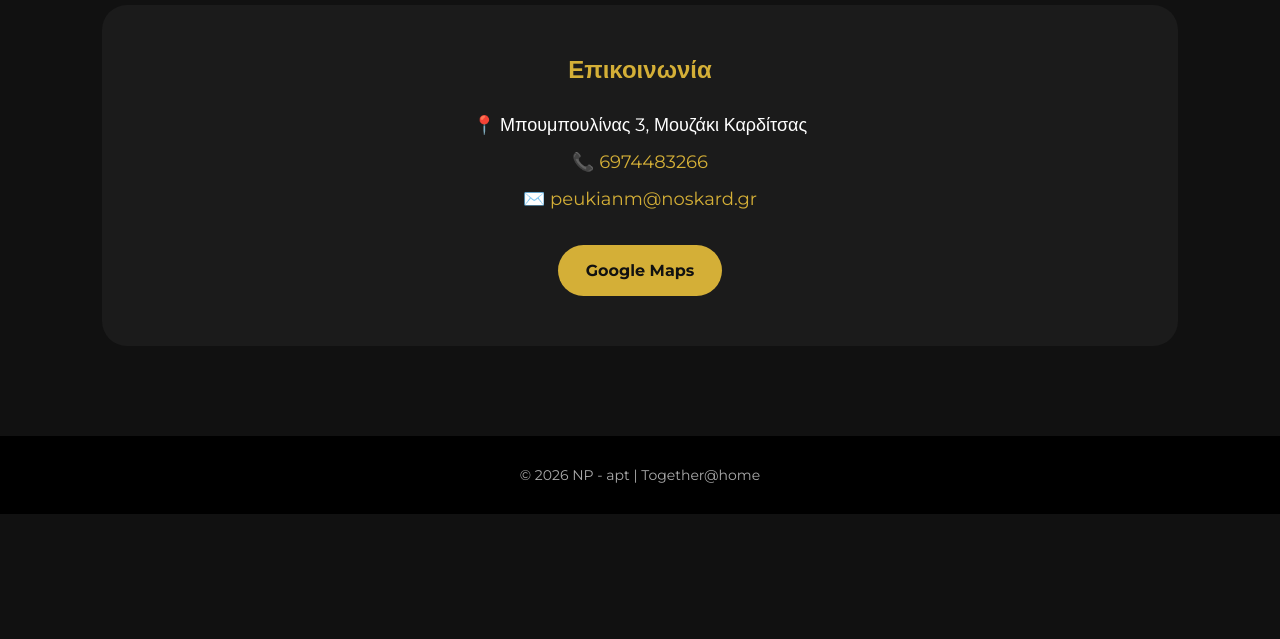
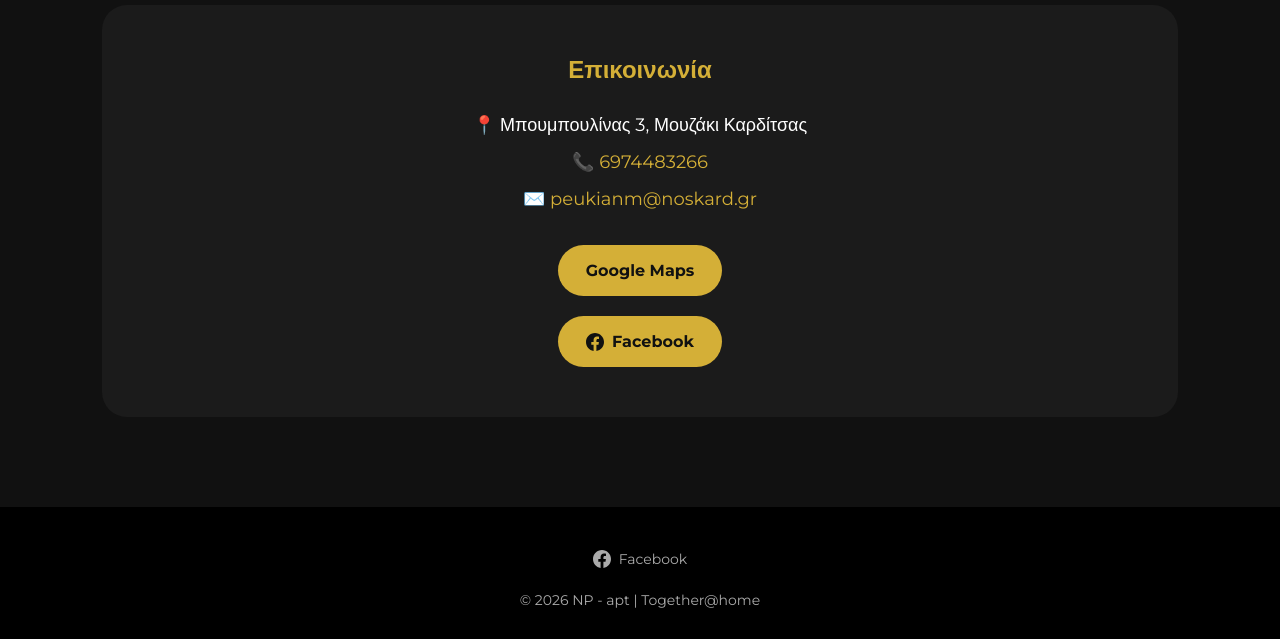
Before and after one commit to peukianm/NP-APT, a plain HTML site: page index.html in a window 1280 px wide. Shown: the part 10795-11434 px from the top of the page. Before the commit the page ends 11309 px from the top, so only its background shows below. Drawn offline with Linux system fonts and the light colour scheme.

Commit message:
Add Facebook page links to contact section and footer

```diff
--- a/index.html
+++ b/index.html
@@ -372,6 +372,14 @@ justify-content:center;
 #availability .avail-day,#availability .avail-weekday,#availability .avail-empty{font-size:.75rem;line-height:1.2}
 #availability .avail-status,#availability .avail-footnote{line-height:1.35}
 @media(max-width:700px){#availability .section-title h2{font-size:1.25rem}#availability .avail-toolbar strong{font-size:1rem}}
+
+
+/* Facebook links shared by both language versions. */
+.facebook-link{display:inline-flex;align-items:center;justify-content:center;gap:8px}
+.facebook-link svg{width:18px;height:18px;flex:none;fill:currentColor}
+.facebook-link:focus-visible{outline:2px solid currentColor;outline-offset:4px}
+.footer-social{display:flex;justify-content:center;margin-bottom:10px}
+.footer-social .facebook-link{min-height:44px;color:inherit;font-size:.875rem;text-decoration:none}
 
 </style>
 
@@ -980,11 +988,13 @@ Open in Google Maps
 
 </div>
 
+<a class="btn facebook-link" href="https://www.facebook.com/profile.php?id=61596487987417" target="_blank" rel="noopener noreferrer"><svg viewBox="0 0 16 16" aria-hidden="true" focusable="false"><path d="M16 8.049C16 3.603 12.418 0 8 0S0 3.603 0 8.049C0 12.067 2.926 15.397 6.75 16v-5.624H4.719V8.049H6.75V6.276c0-2.017 1.194-3.131 3.022-3.131.876 0 1.791.157 1.791.157v1.98h-1.009c-.994 0-1.304.621-1.304 1.258v1.509h2.219l-.355 2.327H9.25V16C13.074 15.397 16 12.067 16 8.049"/></svg><span>Facebook</span></a>
+
 </div>
 
 </section>
 
-<footer>
+<footer><div class="footer-social"><a class="facebook-link" href="https://www.facebook.com/profile.php?id=61596487987417" target="_blank" rel="noopener noreferrer"><svg viewBox="0 0 16 16" aria-hidden="true" focusable="false"><path d="M16 8.049C16 3.603 12.418 0 8 0S0 3.603 0 8.049C0 12.067 2.926 15.397 6.75 16v-5.624H4.719V8.049H6.75V6.276c0-2.017 1.194-3.131 3.022-3.131.876 0 1.791.157 1.791.157v1.98h-1.009c-.994 0-1.304.621-1.304 1.258v1.509h2.219l-.355 2.327H9.25V16C13.074 15.397 16 12.067 16 8.049"/></svg><span>Facebook</span></a></div>
 
 © 2026 NP - apt | Together@home
 
```
